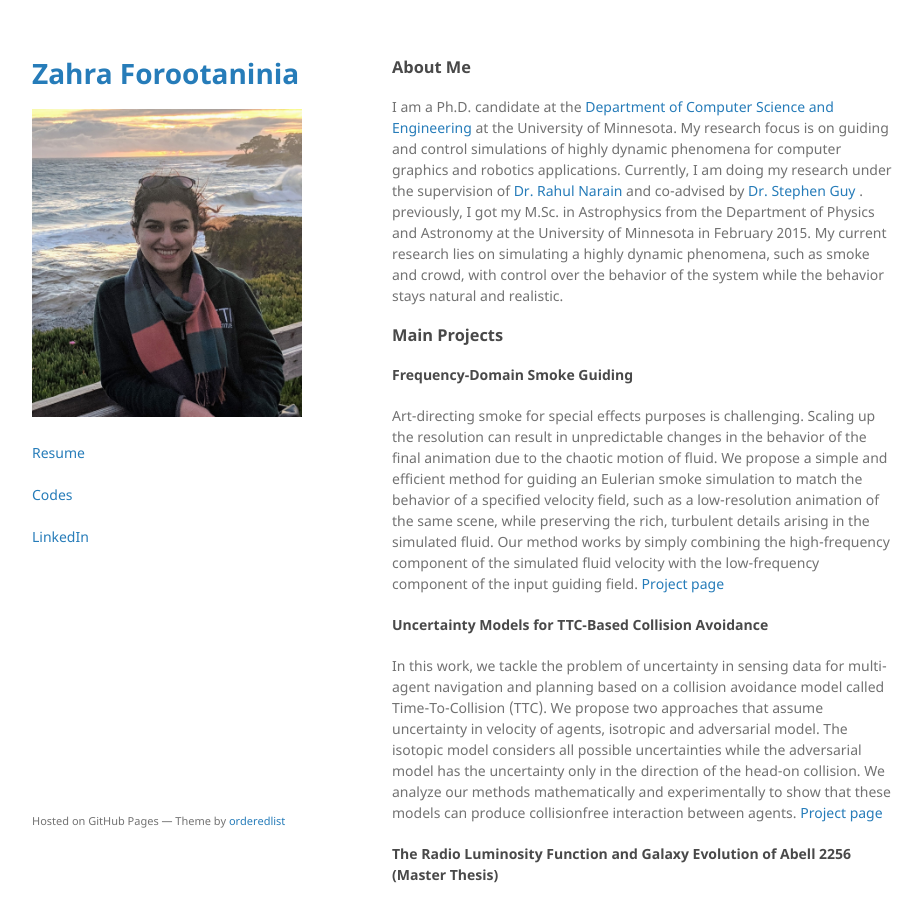
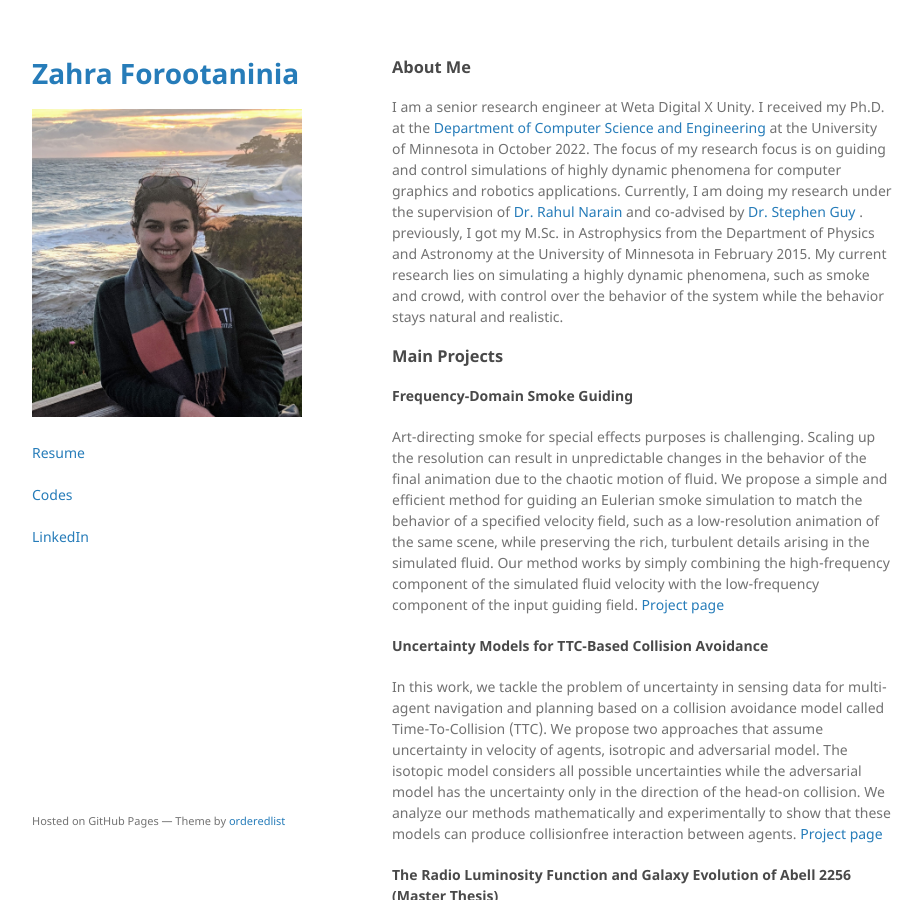
Before and after one commit to zahraforootaninia/zahraforootaninia.github.io, a Jekyll site: the page built from index.md, in a window 1280 px wide and 900 px high. Shown: the whole window, without its empty margins (178-1101 px from the left). Built offline with Jekyll 4.4.1, drawn with Linux system fonts in a browser that asks for light colours; the repository's description, which GitHub fills in, is left out; our own code applies the rules of GitHub Pages for plain Markdown files.

Commit message:
Update index.md

```diff
--- a/index.md
+++ b/index.md
@@ -3,7 +3,7 @@ layout: default
 ---
 ### About Me
 
-I am a Ph.D. candidate at the [Department of Computer Science and Engineering](https://cse.umn.edu/cs) at the University of Minnesota. My research focus is on guiding and control simulations of highly dynamic phenomena for computer graphics and robotics applications. Currently, I am doing my research under the supervision of [Dr. Rahul Narain](https://www.cse.iitd.ac.in/~narain/) and co-advised by [Dr. Stephen Guy](https://www-users.cse.umn.edu/~sjguy/) . previously, I got my M.Sc. in Astrophysics from the Department of Physics and Astronomy at the University of Minnesota in February 2015. My current research lies on simulating a highly dynamic phenomena, such as smoke and crowd, with control over the behavior of the system while the behavior stays natural and realistic.
+I am a senior research engineer at Weta Digital X Unity. I received my Ph.D. at the [Department of Computer Science and Engineering](https://cse.umn.edu/cs) at the University of Minnesota in October 2022. The focus of my research focus is on guiding and control simulations of highly dynamic phenomena for computer graphics and robotics applications. Currently, I am doing my research under the supervision of [Dr. Rahul Narain](https://www.cse.iitd.ac.in/~narain/) and co-advised by [Dr. Stephen Guy](https://www-users.cse.umn.edu/~sjguy/) . previously, I got my M.Sc. in Astrophysics from the Department of Physics and Astronomy at the University of Minnesota in February 2015. My current research lies on simulating a highly dynamic phenomena, such as smoke and crowd, with control over the behavior of the system while the behavior stays natural and realistic.
 
 <!-- ### Education
 
```
